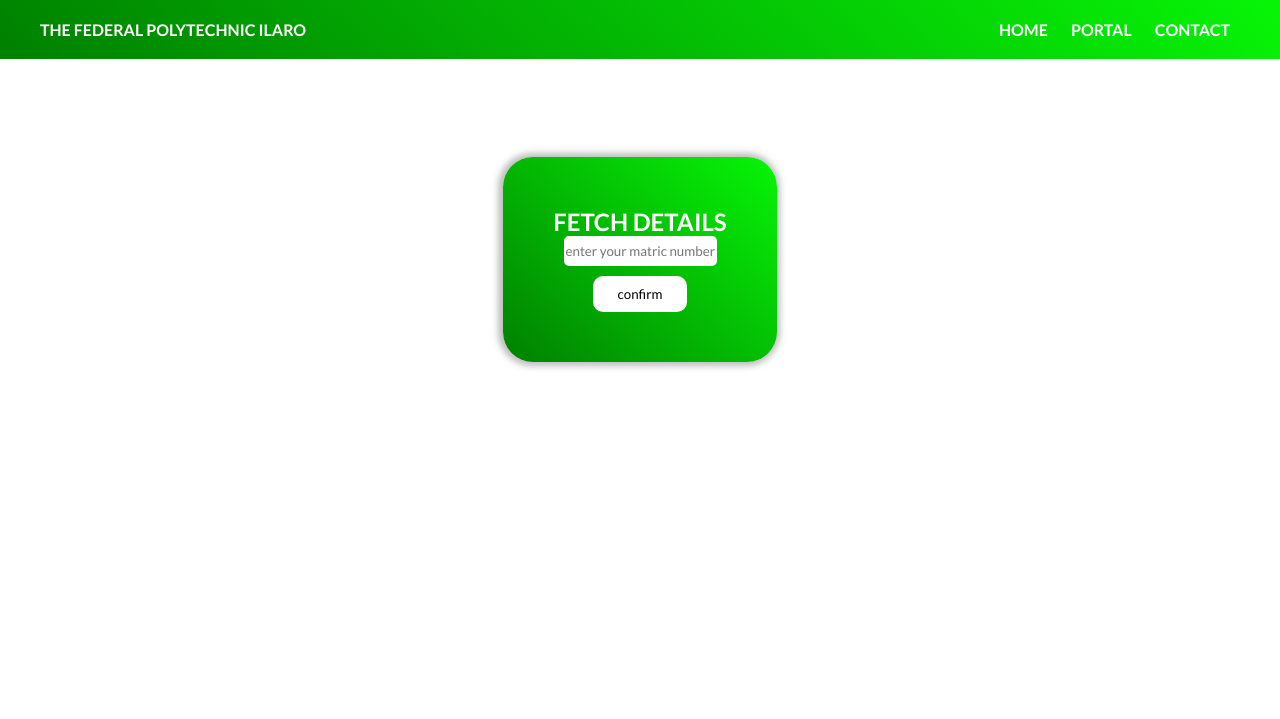
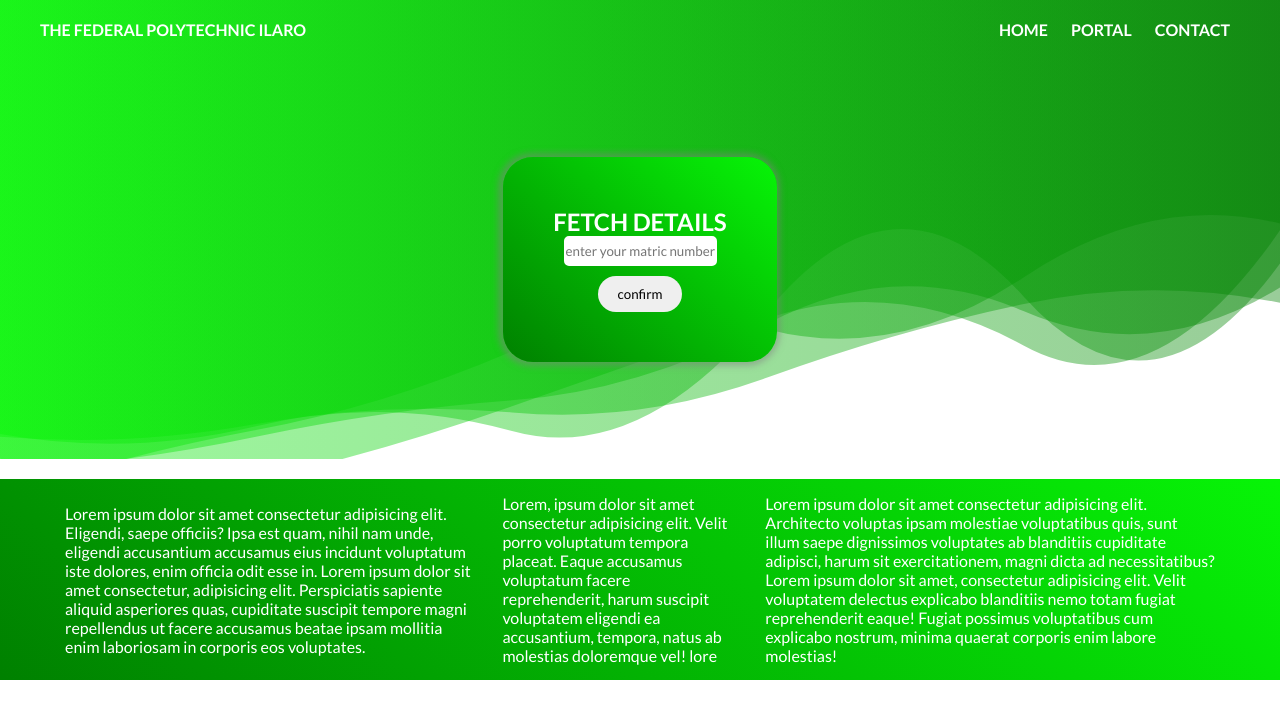
Before and after one commit to sowunmi-mayowa/alumni_portal, a PHP site: page /project/ in a window 1280 px wide. Shown: the top 719 px of the page. Run offline with PHP 8.4, Linux system fonts and the light colour scheme.

Commit message:
UI update

```diff
--- a/css/style.css
+++ b/css/style.css
@@ -3,10 +3,17 @@
 	margin:0;
 	box-sizing: border-box;
 	font-family: 'Lato', sans-serif;
+	scroll-behavior: smooth;
+}
+
+.test-bg{
+	background: url('../bgs/Wave-8.3s-1404px.svg');
+	background-position: center;
+	background-size: cover;
+
 }
 #navigation{
 	padding: 20px 40px;
-	background-image: linear-gradient(42deg, #008000, #07f507);
 }
 #navigation nav {
 	display: flex;
@@ -25,6 +32,10 @@
 	padding: 0px 10px;
 	transition: all .5s ease-in;
 	cursor: pointer;
+}
+#navigation nav li a{
+	text-decoration: none;
+	color: white;
 }
 #navigation nav li:hover{
 	transform: scale(1.2);
@@ -91,7 +102,7 @@
     border-radius: 5px;
     margin-bottom: 10px;
 }
-#submit{
+#submit #fetch{
 	padding: 10px 25px;
     border-radius: 10px;
 	border-style: none;
@@ -99,7 +110,20 @@
 	color: black;
     cursor: pointer;
 }
+footer{
 
+	background-image: repeating-linear-gradient(42deg, #008000, #07f507);
+	color: white;
+}
+footer .container {
+	display: flex;
+	justify-content: space-evenly;
+	align-items: center;
+	margin: 20px 50px;
+}
+footer .container div{
+	padding: 15px;
+}
 /*media quaries*/
 @media (max-width: 425px){
 	#navigation nav .name{
@@ -114,4 +138,7 @@
     height: 30px;
 	cursor: pointer;
 	}
+	footer .container{
+		flex-direction: column;
+	}
 }
--- a/index.php
+++ b/index.php
@@ -10,6 +10,7 @@
 	<link rel="stylesheet" type="text/css" href="css/style.css">
 </head>
 <body>
+	<div class="test-bg">
 	<?php
 		include_once('routes/navs.php')
 	?>
@@ -18,7 +19,7 @@
 			<h1>Fetch Details</h1>
 			<form method="POST">
 				<input type="text" id="matric-number" name="matric_number" placeholder="enter your matric number">
-				<input type="submit" name="submit" id="submit" value="confirm">
+				<input type="submit" name="submit" id="submit" value="confirm" style="padding: 10px 20px; border-radius: 20px; border-width: inherit;">
 			</form>
 		</div>
 	</section>
@@ -26,7 +27,30 @@
 	<?php
 		include_once('routes/fetch.php');
 	?>
+	</div>
+	<!-- <button id="print">jlm</button>
+	<script>
 
+
+	const prints = document.querySelector("#print");
+	prints.addEventListener("click", () => {
+		window.print();
+	})
+	</script> -->
+
+	<footer id="contact">
+		<div class="container">
+			<div>
+				Lorem ipsum dolor sit amet consectetur adipisicing elit. Eligendi, saepe officiis? Ipsa est quam, nihil nam unde, eligendi accusantium accusamus eius incidunt voluptatum iste dolores, enim officia odit esse in. Lorem ipsum dolor sit amet consectetur, adipisicing elit. Perspiciatis sapiente aliquid asperiores quas, cupiditate suscipit tempore magni repellendus ut facere accusamus beatae ipsam mollitia enim laboriosam in corporis eos voluptates.
+			</div>
+			<div>
+				Lorem, ipsum dolor sit amet consectetur adipisicing elit. Velit porro voluptatum tempora placeat. Eaque accusamus voluptatum facere reprehenderit, harum suscipit voluptatem eligendi ea accusantium, tempora, natus ab molestias doloremque vel! lore
+			</div>
+			<div>
+				Lorem ipsum dolor sit amet consectetur adipisicing elit. Architecto voluptas ipsam molestiae voluptatibus quis, sunt illum saepe dignissimos voluptates ab blanditiis cupiditate adipisci, harum sit exercitationem, magni dicta ad necessitatibus? Lorem ipsum dolor sit amet, consectetur adipisicing elit. Velit voluptatem delectus explicabo blanditiis nemo totam fugiat reprehenderit eaque! Fugiat possimus voluptatibus cum explicabo nostrum, minima quaerat corporis enim labore molestias!
+			</div>
+		</div>
+	</footer>
 	<script type="text/javascript" src="js/script.js"></script>
 </body>
 </html>
--- a/routes/fetch.php
+++ b/routes/fetch.php
@@ -11,6 +11,8 @@
 		padding: 10px 5px;
 		border-style: none;
 		border-radius: 10px;
+		background: white;
+    box-shadow: -1px 1px 4px 0px #00000085;
 	}
 	#search-output input[type="submit"]{
 		background-color: green;
@@ -41,10 +43,11 @@
 					$_SESSION['matric_number'] = $row['matric_number'];
 					$_SESSION['department'] = $row['department'];
 					$_SESSION['level'] = $row['level'];
+					$_SESSION['phone_number'] = $row['phone_number'];
 					$_SESSION['email'] = htmlspecialchars($row['email']);
 					?>
 						<form method="POST" id="details" action="routes/payment.php">
-						<h3>FETCHED RESULT</h3>
+						<h3 style="color: #fff; text-shadow: -1px 1px 5px black">FETCHED RESULT</h3>
 							<input type="text" name="first_name" value="<?php echo $row['first_name']?> " disabled>
 							<input type="text" name="middle_name" value="<?php echo $row['middle_name']?> " disabled>
 							<input type="text" name="last_name" value="<?php echo $row['last_name']?> " disabled>
@@ -52,7 +55,8 @@
 							<input type="text" name="department" value="<?php echo $row['department']?> " disabled>
 							<input type="text" name="level" value="<?php echo $row['level']?> " disabled>
 							<input type="email" name="email" value="<?php echo $row['email']?> " disabled>
-							<input type="submit" value="proceed to payment">
+							<input type="phone_number" name="phone_number" value="<?php echo $row['phone_number']?> " disabled>
+							<input type="submit" id="fetch" value="proceed to payment">
 						</form>
 					<?php
 			}
--- a/routes/navs.php
+++ b/routes/navs.php
@@ -5,7 +5,7 @@
 				<ul class="navs">
 					<li>Home</li>
 					<li>Portal</li>
-					<li>Contact</li>
+					<li><a href="#contact">Contact</a></li>
 				</ul>
 				<div class="mob-icon">
 					<svg xmlns="http://www.w3.org/2000/svg" class="h-6 w-6" fill="none" viewBox="0 0 24 24" 	stroke="currentColor" stroke-width="2">
```
Also changed, not shown: css/payment.css (+11 -0 lines), routes/payment.php (+10 -5 lines), verify.php (added, +19 -0 lines), bgs/Wave-8.3s-1404px.svg (added), bgs/wave.svg (added).
